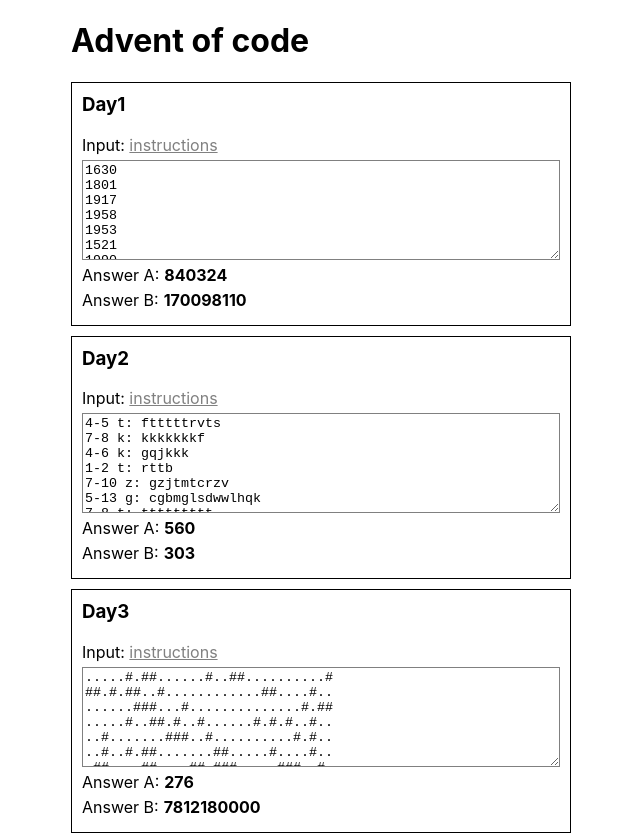
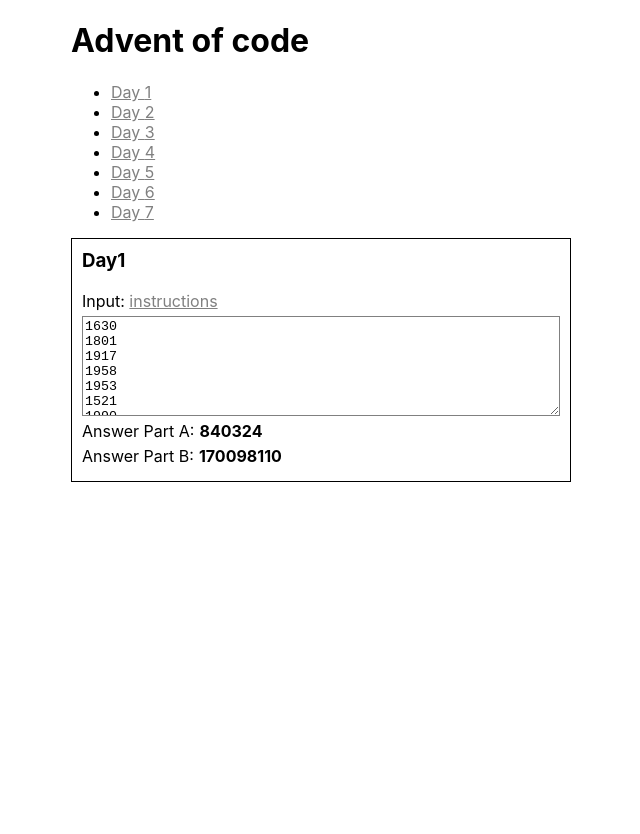
Before and after one commit to danielzotti/advent-of-code-2020, a React (Create React App) app: page / in a window 1280 px wide. Shown: the top 834 px of the page, without its empty margins (319-959 px from the left). After the commit the page ends 800 px from the top, so only its background shows below. Built offline with nearby package versions, Linux system fonts and the light colour scheme.

Commit message:
Add day selector

```diff
--- a/package.json
+++ b/package.json
@@ -5,6 +5,7 @@
   "dependencies": {
     "react": "^17.0.1",
     "react-dom": "^17.0.1",
+    "react-router-dom": "^5.2.0",
     "react-scripts": "4.0.1",
     "web-vitals": "^0.2.4"
   },
@@ -36,6 +37,7 @@
     "@types/node": "^12.19.8",
     "@types/react": "^16.14.2",
     "@types/react-dom": "^16.9.10",
+    "@types/react-router-dom": "^5.1.6",
     "node-sass": "^4.14.1",
     "typescript": "^4.1.2"
   }
--- a/src/App.tsx
+++ b/src/App.tsx
@@ -1,4 +1,5 @@
 import React from 'react';
+import { BrowserRouter as Router, Route, Link } from 'react-router-dom';
 import './App.scss';
 import { Day1 } from './days/Day1/Day1';
 import { Day2 } from './days/Day2/Day2';
@@ -8,18 +9,32 @@
 import { Day6 } from './days/Day6/Day6';
 import { Day7 } from './days/Day7/Day7';
 
+const lastDay = 7;
+const days = Array.from(Array(lastDay).keys());
+
 function App() {
   return (
-    <div className="App">
-      <h1>Advent of code</h1>
-      <Day1 />
-      <Day2 />
-      <Day3 />
-      <Day4 />
-      <Day5 />
-      <Day6 />
-      <Day7 />
-    </div>
+    <Router>
+      <div className="App">
+        <h1>Advent of code</h1>
+        <ul>
+          { days.map(d => (
+            <li key={d}>
+              <Link to={ `/day/${ d + 1 }` }>Day { d + 1 }</Link>
+            </li>
+          )) }
+        </ul>
+
+        <Route exact path="/" component={ Day1 }/>
+        <Route path="/day/1" component={ Day1 }/>
+        <Route path="/day/2" component={ Day2 }/>
+        <Route path="/day/3" component={ Day3 }/>
+        <Route path="/day/4" component={ Day4 }/>
+        <Route path="/day/5" component={ Day5 }/>
+        <Route path="/day/6" component={ Day6 }/>
+        <Route path="/day/7" component={ Day7 }/>
+      </div>
+    </Router>
   );
 }
 
--- a/src/shared/DayItem.tsx
+++ b/src/shared/DayItem.tsx
@@ -26,8 +26,7 @@
                   target="_blank">instructions</a>
         <textarea className="day__input__value"
                   readOnly
-                  value={ props.inputText }>
-</textarea>
+                  value={ props.inputText } />
       </div>
       <div className="day__results">
         <ResultItem part="A">
--- a/src/shared/ResultItem.tsx
+++ b/src/shared/ResultItem.tsx
@@ -9,7 +9,7 @@
   return (
     <div className="ResultItem">
       <span className="result-item__label">
-        Answer { props.part }:
+        Answer Part { props.part }:
       </span>
       <span className="result-item__value">
         { props.children }
```
Also changed, not shown: 1 other file (tests, documents, lock files or other folders).
